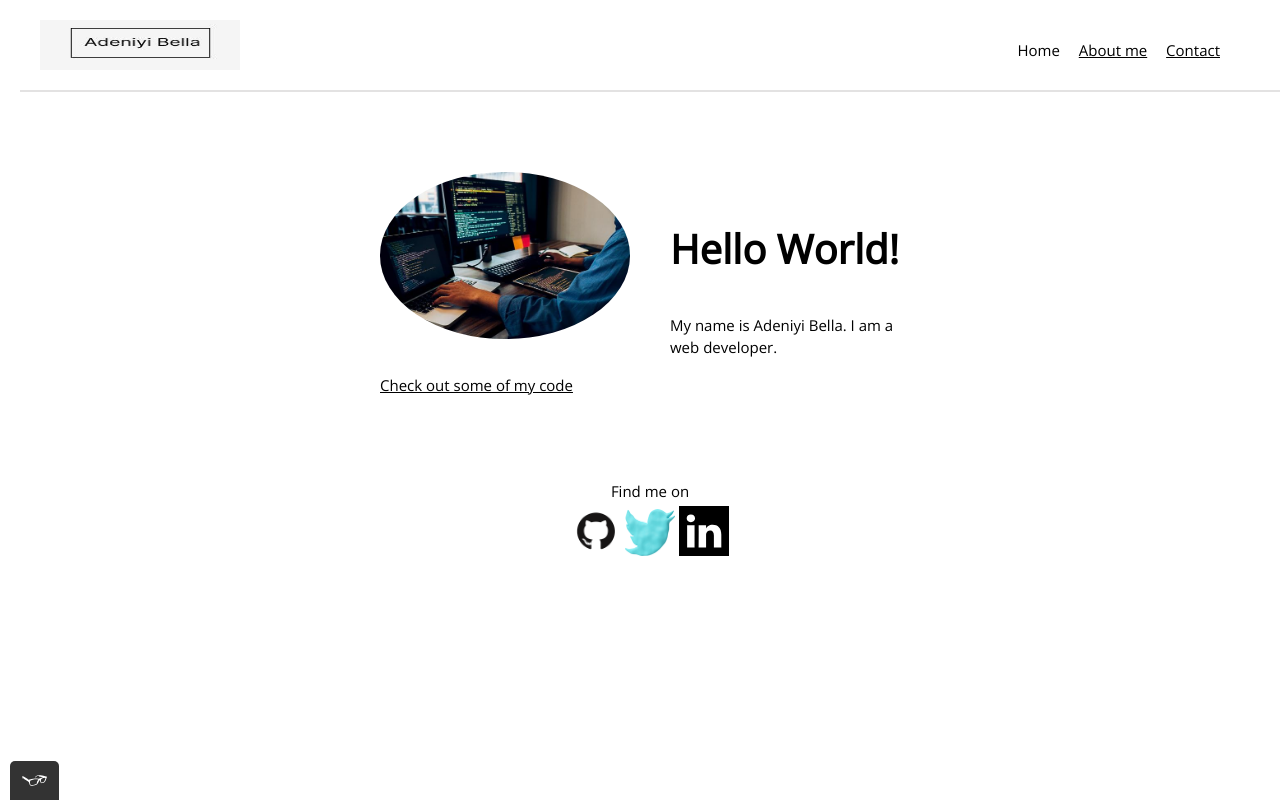
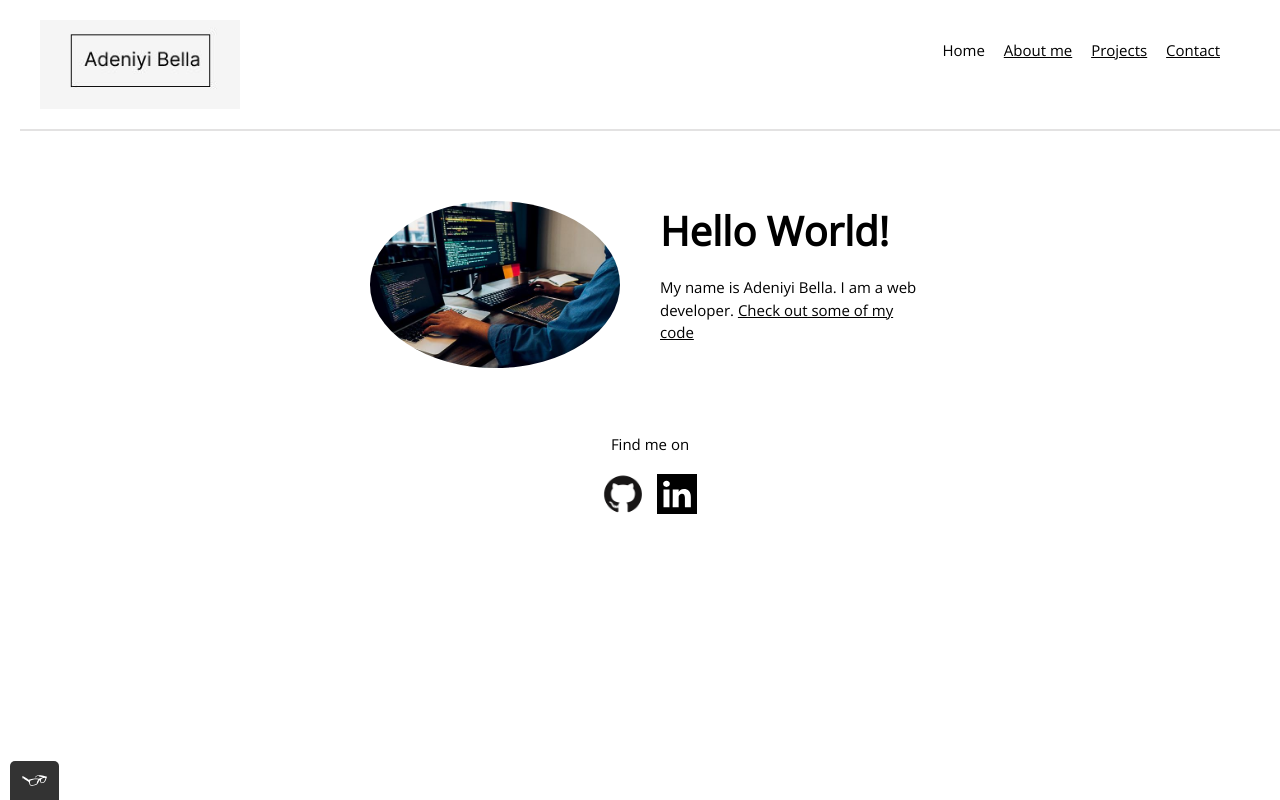
Before and after one commit to Adeniyi-Bella/website-portfolio, a PHP site: page / in a window 1280 px wide. Run offline with PHP 8.4, Linux system fonts and the light colour scheme.

Commit message:
Social media link updated and Project link added to nav bar

```diff
--- a/about.html
+++ b/about.html
@@ -28,6 +28,9 @@
                 <li role="presentation">
                     <a href="about.html" role="menuitem"
                         class="navigation-list__item navigation-list__item--active">About me</a>
+                </li>
+                <li role="presentation">
+                    <a href="work.html" role="menuitem" class="navigation-list__item">Projects</a>
                 </li>
                 <li role="presentation">
                     <a href="contact.html" role="menuitem" class="navigation-list__item">Contact</a>
--- a/contact.html
+++ b/contact.html
@@ -28,6 +28,9 @@
                     <a href="about.html" role="menuitem" class="navigation-list__item">About me</a>
                 </li>
                 <li role="presentation">
+                    <a href="work.html" role="menuitem" class="navigation-list__item">Projects</a>
+                </li>
+                <li role="presentation">
                     <a href="contact.html" role="menuitem"
                         class="navigation-list__item navigation-list__item--active">Contact</a>
                 </li>
@@ -55,7 +58,7 @@
             Contact me on
         </p>
         <div>
-            Telephone: <a href="tel:+491234567" aria-label="mobile-number" >+49 1234567</a><br>
+            Telephone: <a href="tel:+491234567" aria-label="mobile-number">+49 1234567</a><br>
             Email: <a href="mailto:adeniyibella@gmail.com">adeniyibella(at)gmail(dot)com</a><br>
             <a href="mailto:adeniyibella@gmail.com">Contact me</a>
         </div>
--- a/css/style.production.css
+++ b/css/style.production.css
@@ -57,7 +57,7 @@ h3 {
 }
 
 .page-header__item {
-  height: 50px;
+  /* height: 50px; */
   width: 50px;
   -webkit-box-flex: 0;
   -ms-flex: 0 1 200px;
@@ -104,7 +104,7 @@ a {
   max-width: 700px;
   margin: 0 auto;
   line-height: 1.5;
-  padding: 80px;
+  padding: 70px;
 }
 
 .profile__portrait {
@@ -149,6 +149,10 @@ a {
 
 .paragraph-footer {
   margin: 0;
+}
+
+.social-media {
+  padding: 10px;
 }
 
 /* About page  */
--- a/index.html
+++ b/index.html
@@ -1,5 +1,6 @@
 <!DOCTYPE html>
 <html lang="en">
+
 <head>
 	<meta name="viewport" content="width=device-width, initial-scale=1">
 	<link rel="shortcut icon" href="./img/icon.PNG">
@@ -27,6 +28,9 @@
 					<a href="about.html" role="menuitem" class="navigation-list__item">About me</a>
 				</li>
 				<li role="presentation">
+					<a href="work.html" role="menuitem" class="navigation-list__item">Projects</a>
+				</li>
+				<li role="presentation">
 					<a href="contact.html" role="menuitem" class="navigation-list__item">Contact</a>
 				</li>
 			</ul>
@@ -35,11 +39,12 @@
 
 	<div class="profile">
 		<img src="./img/img.png" class="profile__portrait" alt="A photo of me">
-		<h1>Hello World!</h1>
+		<h1 style="padding: 0; margin: 0;">Hello World!</h1>
 		<p>
 			My name is Adeniyi Bella. I am a <span>web</span> developer.
+			<a href="work.html" target="_blank">Check out some of my code</a>
 		</p>
-		<a href="work.html" target="_blank">Check out some of my code</a>
+
 	</div>
 
 	<!-- Conact media section -->
@@ -48,13 +53,13 @@
 			Find me on
 		</p>
 		<div class="social-media">
-			<!-- Github logo -->
-			<img src="img/github.png" style="width:50px" alt="github">
-			<!-- Twitter logo -->
-			<img src="img/twitter-icon.png" style="width:50px" alt="twitter">
-			<!-- LinkedIn logo -->
-			<img src="img/linkedin.svg" style="width:50px" alt="linkedin">
-		</div>
+            <!-- Github logo -->
+            <a href="https://github.com/Adeniyi-Bella" target="_blank"><img src="img/github.png" style="width: 50px;" alt="github"></a>
+            <!-- Twitter logo -->
+            <!-- <a href="https://github.com/Adeniyi-Bella" target="_blank"><img src="img/twitter-icon.png" style="width: 50px;" alt="twitter"></a> -->
+            <!-- LinkedIn logo -->
+            <a href="https://www.linkedin.com/in/adeniyi-bella-118aaa177/" target="_blank"><img src="img/linkedin.svg" style="width: 50px; padding: 5px;" alt="linkedin"></a>
+        </div>
 	</footer>
 	<script src="./js/tota11y.min.js"></script>
 </body>
```
Also changed, not shown: work.html (+7 -3 lines).
